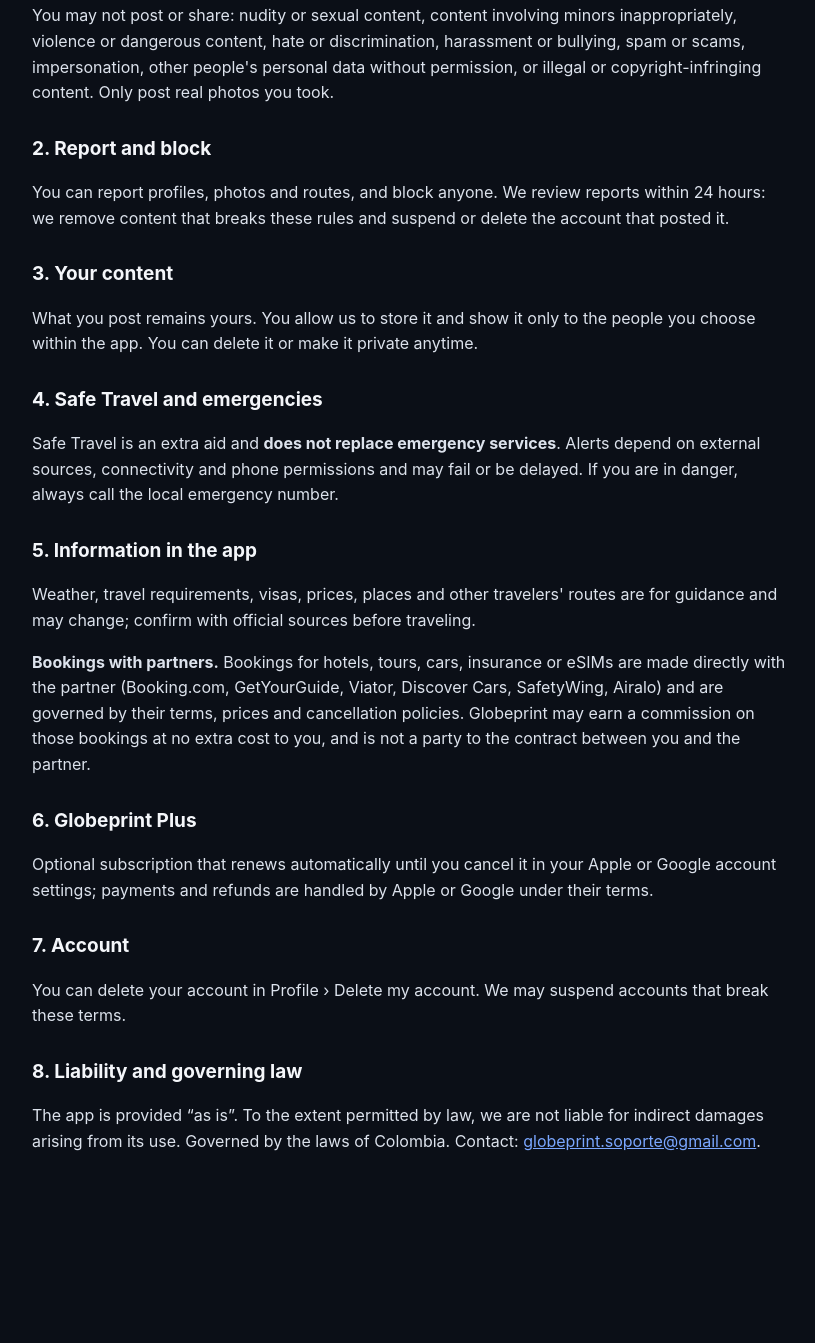
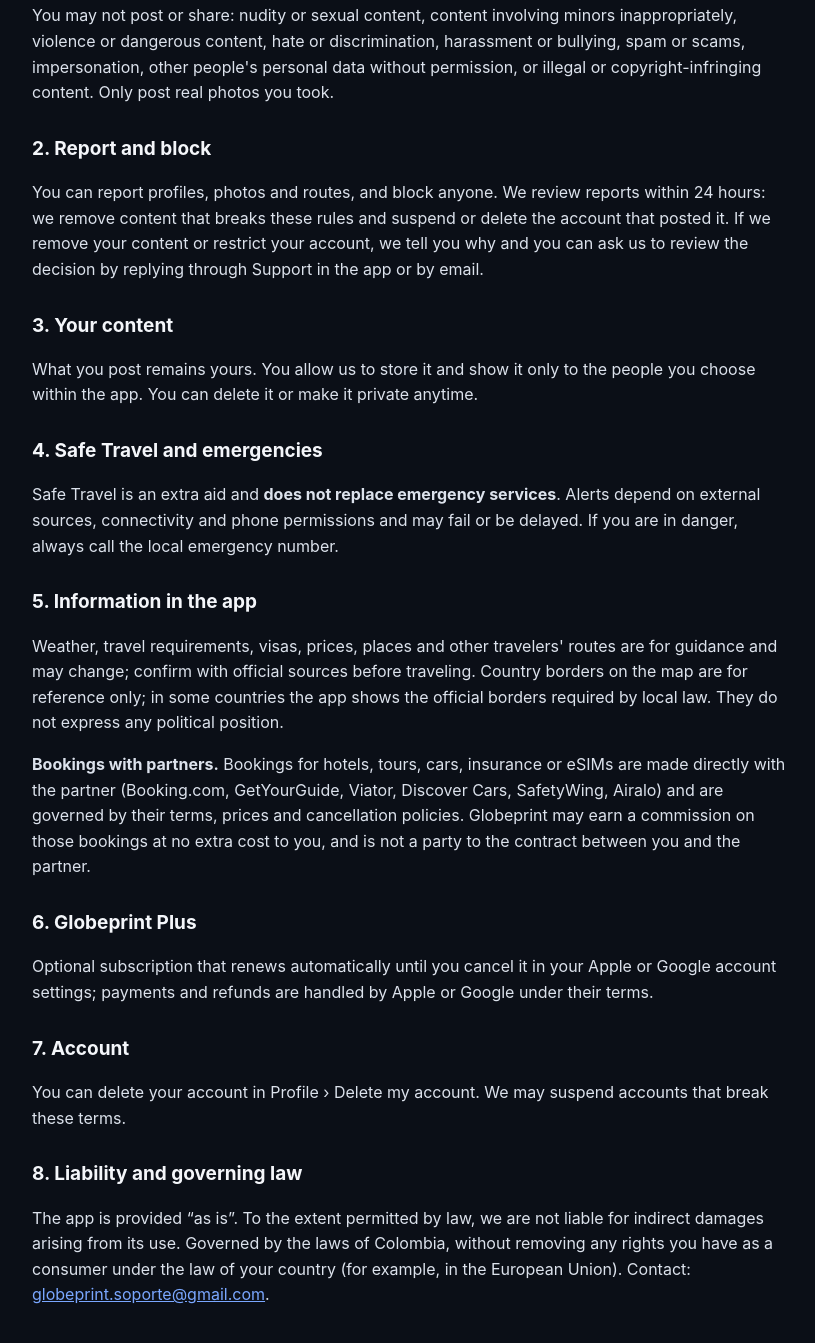
Before and after one commit to Globeprint/globeprint-legal, a plain HTML site: page terms-en.html in a window 1280 px wide. Shown: the part 301-1644 px from the top of the page, without its empty margins (228-1043 px from the left). Before the commit the page ends 1531 px from the top, so only its background shows below. Drawn offline with Linux system fonts and the light colour scheme.

Commit message:
Terms (EN): consumer rights, moderation review and borders

```diff
--- a/terms-en.html
+++ b/terms-en.html
@@ -5,11 +5,11 @@ p,li{color:#DCE2EC}small,.muted{color:var(--muted)}a{color:#7AA7FF}.card{backgro
 nav{display:flex;gap:14px;flex-wrap:wrap;margin-bottom:22px;font-size:14px}</style></head><body><main><nav><a href="index.html">Globeprint</a><a href="privacy-en.html">Privacy</a><a href="terms-en.html">Terms</a><a href="delete-account-en.html">Delete account</a><a href="privacy.html">Español</a></nav><h1>Terms of use and community guidelines</h1><p class="muted">Last updated: November 12, 2026</p>
 <p>By using Globeprint you accept these terms. The app is provided by Zeiler Odair Cubillos Rincon, an individual based in Bogotá, Colombia.</p>
 <h2>1. Community guidelines: zero tolerance</h2><p>You may not post or share: nudity or sexual content, content involving minors inappropriately, violence or dangerous content, hate or discrimination, harassment or bullying, spam or scams, impersonation, other people's personal data without permission, or illegal or copyright-infringing content. Only post real photos you took.</p>
-<h2>2. Report and block</h2><p>You can report profiles, photos and routes, and block anyone. We review reports within 24 hours: we remove content that breaks these rules and suspend or delete the account that posted it.</p>
+<h2>2. Report and block</h2><p>You can report profiles, photos and routes, and block anyone. We review reports within 24 hours: we remove content that breaks these rules and suspend or delete the account that posted it. If we remove your content or restrict your account, we tell you why and you can ask us to review the decision by replying through Support in the app or by email.</p>
 <h2>3. Your content</h2><p>What you post remains yours. You allow us to store it and show it only to the people you choose within the app. You can delete it or make it private anytime.</p>
 <h2>4. Safe Travel and emergencies</h2><p>Safe Travel is an extra aid and <b>does not replace emergency services</b>. Alerts depend on external sources, connectivity and phone permissions and may fail or be delayed. If you are in danger, always call the local emergency number.</p>
-<h2>5. Information in the app</h2><p>Weather, travel requirements, visas, prices, places and other travelers' routes are for guidance and may change; confirm with official sources before traveling.</p>
+<h2>5. Information in the app</h2><p>Weather, travel requirements, visas, prices, places and other travelers' routes are for guidance and may change; confirm with official sources before traveling. Country borders on the map are for reference only; in some countries the app shows the official borders required by local law. They do not express any political position.</p>
 <p><b>Bookings with partners.</b> Bookings for hotels, tours, cars, insurance or eSIMs are made directly with the partner (Booking.com, GetYourGuide, Viator, Discover Cars, SafetyWing, Airalo) and are governed by their terms, prices and cancellation policies. Globeprint may earn a commission on those bookings at no extra cost to you, and is not a party to the contract between you and the partner.</p>
 <h2>6. Globeprint Plus</h2><p>Optional subscription that renews automatically until you cancel it in your Apple or Google account settings; payments and refunds are handled by Apple or Google under their terms.</p>
 <h2>7. Account</h2><p>You can delete your account in Profile › Delete my account. We may suspend accounts that break these terms.</p>
-<h2>8. Liability and governing law</h2><p>The app is provided “as is”. To the extent permitted by law, we are not liable for indirect damages arising from its use. Governed by the laws of Colombia. Contact: <a href="mailto:globeprint.soporte@gmail.com">globeprint.soporte@gmail.com</a>.</p></main></body></html>
+<h2>8. Liability and governing law</h2><p>The app is provided “as is”. To the extent permitted by law, we are not liable for indirect damages arising from its use. Governed by the laws of Colombia, without removing any rights you have as a consumer under the law of your country (for example, in the European Union). Contact: <a href="mailto:globeprint.soporte@gmail.com">globeprint.soporte@gmail.com</a>.</p></main></body></html>
```
